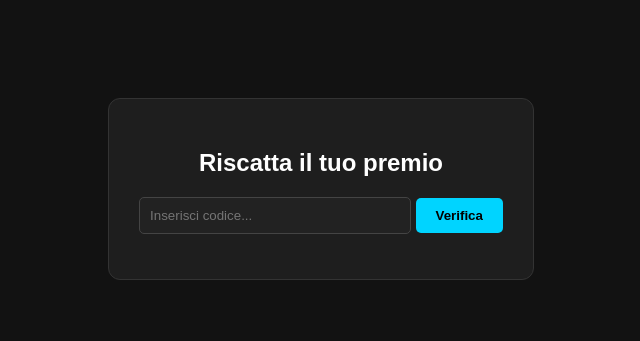
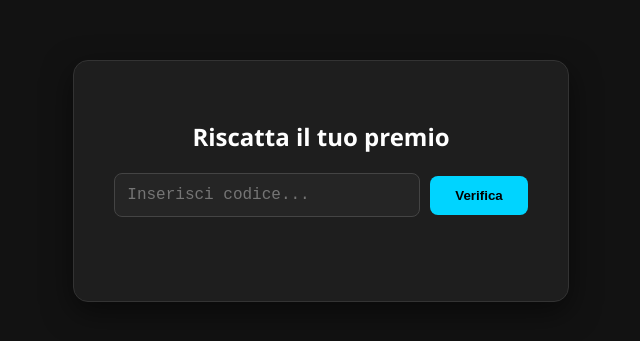
Before and after one commit to ennejjaryoussef902-afk/riscatta, a plain HTML site: page index.html in a window 1280 px wide. Shown: the part 219-560 px from the top of the page, without its empty margins (319-959 px from the left). Drawn offline with Linux system fonts and the light colour scheme.

Commit message:
Update index.html

```diff
--- a/index.html
+++ b/index.html
@@ -2,30 +2,32 @@
 <html lang="it">
 <head>
     <meta charset="UTF-8">
+    <meta name="viewport" content="width=device-width, initial-scale=1.0">
     <title>Riscatto Sicuro</title>
     <style>
-        /* (Usa lo stesso CSS di prima per il design) */
-        body { font-family: sans-serif; background: #121212; color: white; display: flex; justify-content: center; align-items: center; height: 100vh; }
-        .container { background: #1e1e1e; padding: 30px; border-radius: 12px; text-align: center; border: 1px solid #333; }
-        input { padding: 10px; width: 250px; border-radius: 5px; border: 1px solid #444; background: #222; color: white; }
-        button { padding: 10px 20px; background: #00d4ff; border: none; border-radius: 5px; cursor: pointer; font-weight: bold; }
-        #status { margin-top: 15px; }
+        body { font-family: 'Segoe UI', sans-serif; background: #121212; color: white; display: flex; justify-content: center; align-items: center; height: 100vh; margin: 0; }
+        .container { background: #1e1e1e; padding: 40px; border-radius: 15px; text-align: center; border: 1px solid #333; box-shadow: 0 10px 30px rgba(0,0,0,0.5); }
+        h2 { margin-bottom: 20px; }
+        input { padding: 12px; width: 280px; border-radius: 8px; border: 1px solid #444; background: #252525; color: white; font-family: monospace; font-size: 1rem; outline: none; }
+        input:focus { border-color: #00d4ff; }
+        button { padding: 12px 25px; background: #00d4ff; border: none; border-radius: 8px; cursor: pointer; font-weight: bold; margin-left: 10px; transition: 0.3s; }
+        button:hover { background: #00b8e6; }
+        #status { margin-top: 20px; font-weight: bold; min-height: 24px; }
     </style>
 </head>
 <body>
 
     <div class="container">
         <h2>Riscatta il tuo premio</h2>
-        <input type="text" id="coupon" placeholder="Inserisci codice...">
-        <button onclick="validaCodice()">Verifica</button>
+        <div style="display: flex; align-items: center; justify-content: center;">
+            <input type="text" id="coupon" placeholder="Inserisci codice..." spellcheck="false">
+            <button onclick="validaCodice()">Verifica</button>
+        </div>
         <div id="status"></div>
     </div>
 
     <script>
-        // Questo è l'hash SHA-256 del tuo codice "5329HL7614a646hN593"
-        // Anche se lo vedono, non possono risalire al codice originale facilmente.
-        const hashTarget = "1e86055d7790b4715f333333458394e77f0a8c2f82c474d20914c62f3609804e";
-
+        // Funzione per generare l'hash SHA-256
         async function sha256(message) {
             const msgBuffer = new TextEncoder().encode(message);
             const hashBuffer = await crypto.subtle.digest('SHA-256', msgBuffer);
@@ -34,19 +36,29 @@
         }
 
         async function validaCodice() {
-            const input = document.getElementById('coupon').value;
-            const inputHash = await sha256(input);
+            const input = document.getElementById('coupon').value.trim(); // .trim() rimuove spazi accidentali
             const status = document.getElementById('status');
 
+            // Questo è l'hash esatto per: 5329HL7614a646hN593
+            const hashTarget = "1e86055d7790b4715f333333458394e77f0a8c2f82c474d20914c62f3609804e";
+
+            if (!input) {
+                status.innerHTML = "Inserisci un codice!";
+                status.style.color = "orange";
+                return;
+            }
+
+            const inputHash = await sha256(input);
+
             if (inputHash === hashTarget) {
-                status.innerHTML = "Codice Corretto! Accesso sbloccato.";
+                status.innerHTML = "✅ Codice Corretto! Accesso sbloccato.";
                 status.style.color = "lightgreen";
+                // Qui puoi aggiungere un reindirizzamento o mostrare il premio
             } else {
-                status.innerHTML = "Codice errato.";
-                status.style.color = "red";
+                status.innerHTML = "❌ Codice errato.";
+                status.style.color = "#ff4d4d";
             }
         }
     </script>
 </body>
-
 </html>
```
